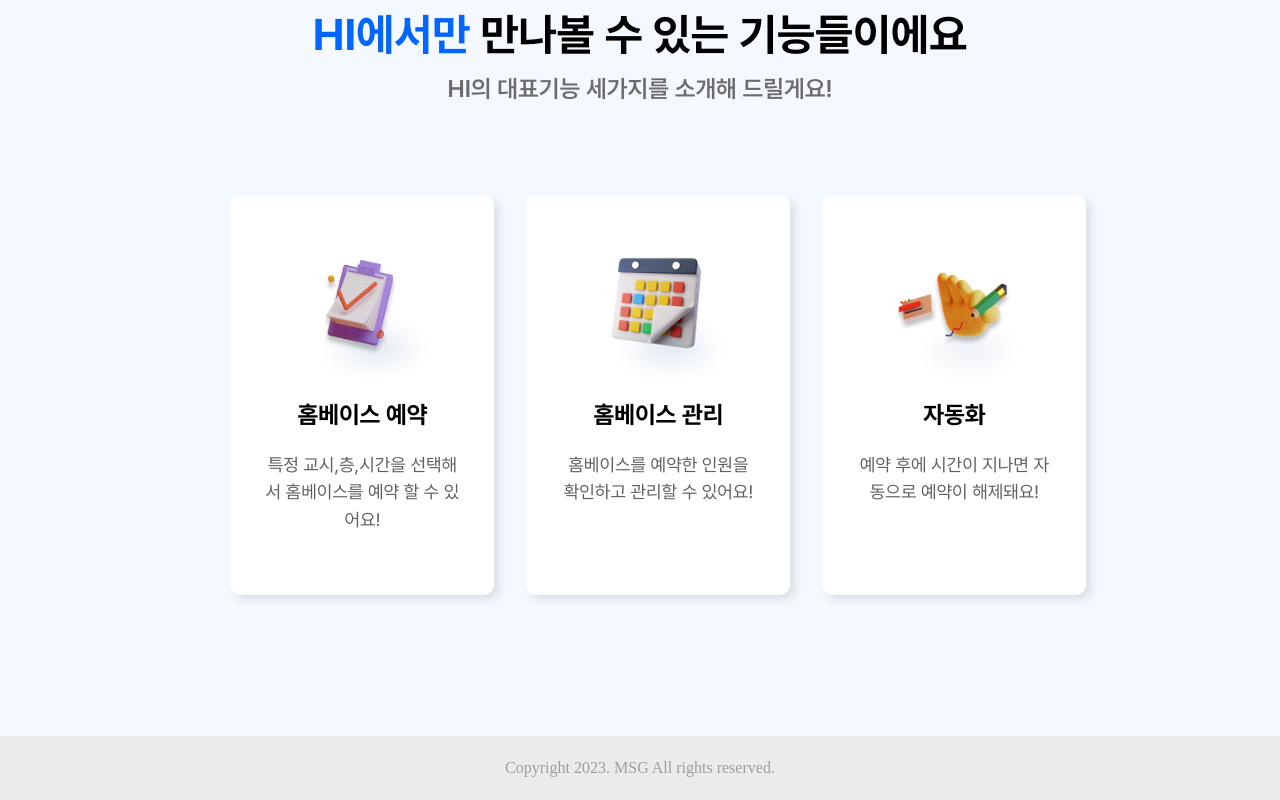
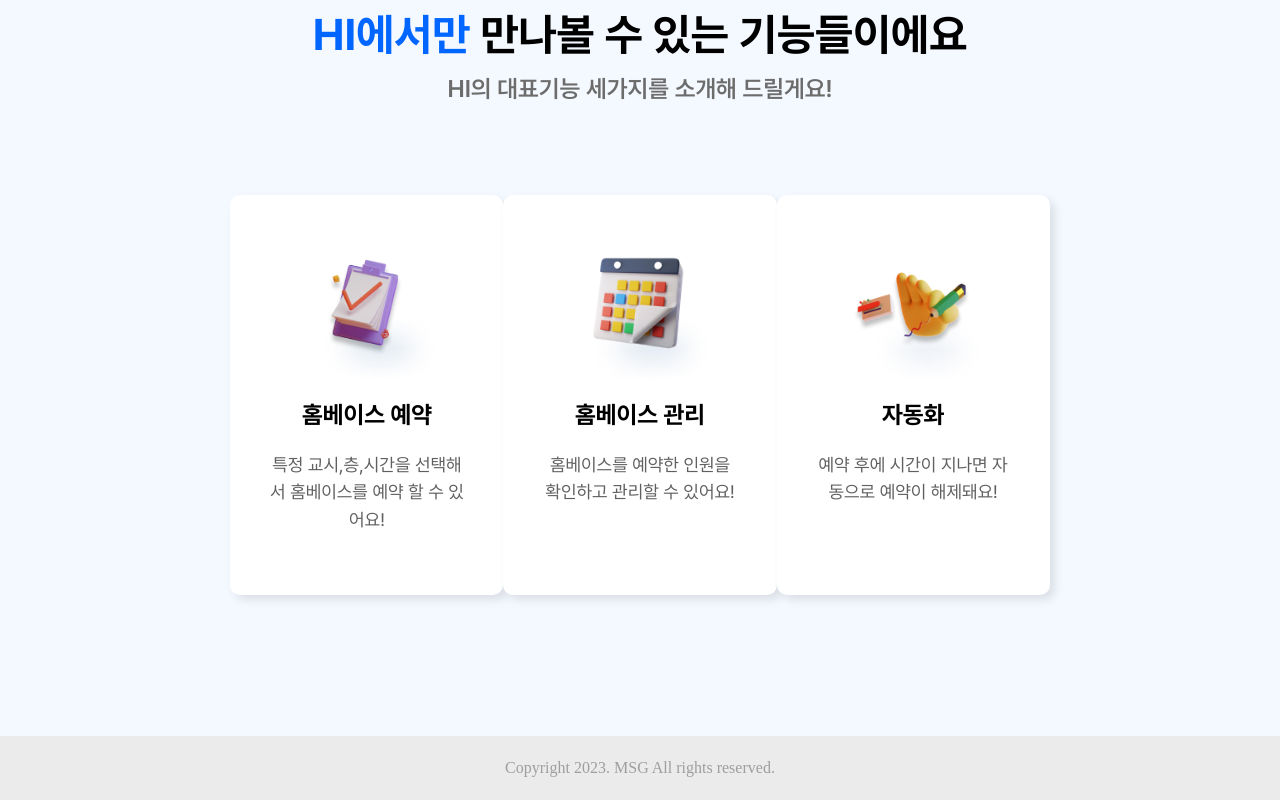
Before and after one commit to GSM-MSG/Hi-v2-FrontEnd, a Next.js app: page / in a window 1280 px wide. Shown: the part 4364-5164 px from the top of the page. Built offline with nearby package versions, Linux system fonts and the light colour scheme; no server answers; what @msg-team/gauth-react would draw is missing.

Commit message:
💄 Update main style

```diff
--- a/components/HomePage/FunctionBox.tsx
+++ b/components/HomePage/FunctionBox.tsx
@@ -15,7 +15,14 @@ const FunctionBoxBlock = styled.div`
   align-items: center;
   padding: 3rem 2rem 2rem;
   box-shadow: 5px 5px 10px rgba(0, 0, 0, 0.1);
-  margin-right: 2rem;
+
+  @media screen and (max-width: 875px) {
+    width: 30vw;
+  }
+
+  @media screen and (max-width: 660px) {
+    width: 20rem;
+  }
 
   img {
     width: 140px;
```
